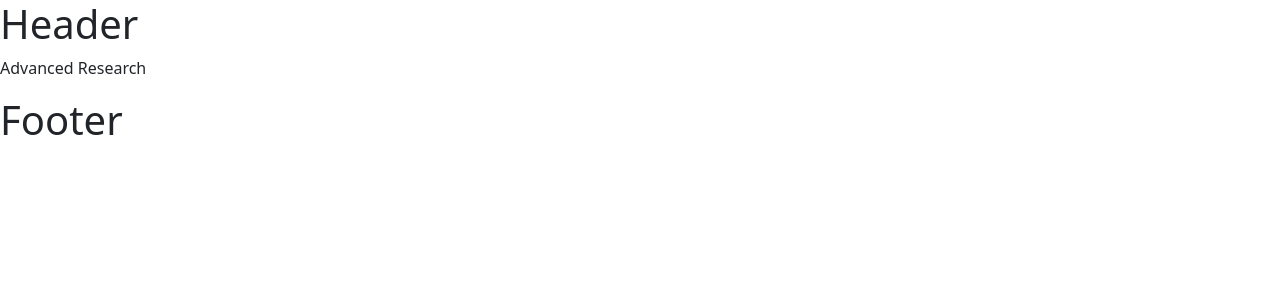
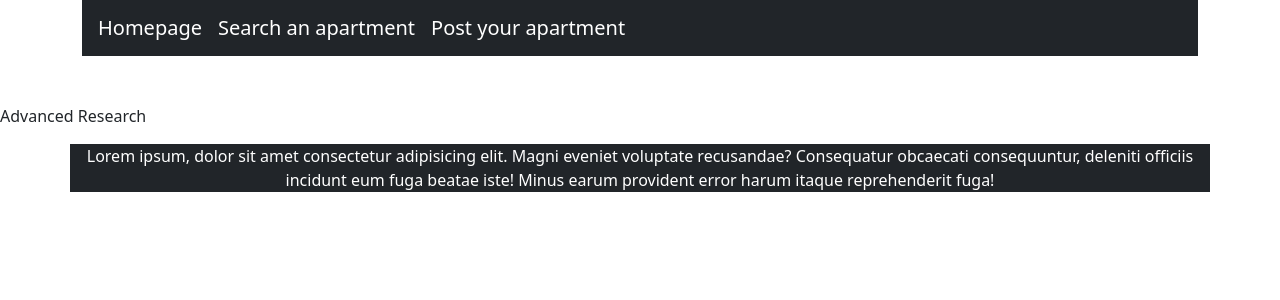
Before and after one commit to EnricoGenovese/bool-bnb-team4, a React (Vite) app in the folder frontend/: page /advanced-research in a window 1280 px wide. Shown: the top 300 px of the page. Built offline with nearby package versions, Linux system fonts and the light colour scheme; no server answers.

Commit message:
global layout: homepage;

```diff
--- a/frontend/src/components/Card.jsx
+++ b/frontend/src/components/Card.jsx
@@ -1,10 +1,21 @@
+import { NavLink } from "react-router"
 
+const imgPath = import.meta.env.VITE_IMGPATH
 
+export default function Card({ apartment }) {
+    return (
+        <div className="card">
+            <NavLink to={`/apartment/:id`} className="text-decoration-none text-dark">
+                <img className="card-img-top" src={`${imgPath}${apartment.img}`} alt={apartment.description} />
+                <div className="card-body">
+                    <h5 className="card-title">{apartment.description}</h5>
+                    <p className="card-text">{apartment.address}<span>, {apartment.city}</span></p>
+                </div>
+            </NavLink>
+            <div className="d-flex flex-nowrap justify-content-between">
+                <button className="btn btn-danger text-light m-3"><span className="d-inline-block me-2">&#9829;</span><span className="ml-3 d-inline-block align-self-center">{apartment.likes}</span></button>
 
-export default function Card() {
-    return (
-        <div>
-            <p>Card</p>
+            </div>
         </div>
     )
 }
--- a/frontend/src/components/Footer.jsx
+++ b/frontend/src/components/Footer.jsx
@@ -1,8 +1,9 @@
-
 
 
 export default function Footer() {
     return (
-        <h1>Footer</h1>
+        <div className="container bg-dark text-white text-center">
+            <p>Lorem ipsum, dolor sit amet consectetur adipisicing elit. Magni eveniet voluptate recusandae? Consequatur obcaecati consequuntur, deleniti officiis incidunt eum fuga beatae iste! Minus earum provident error harum itaque reprehenderit fuga!</p>
+        </div>
     )
 }
--- a/frontend/src/components/Header.jsx
+++ b/frontend/src/components/Header.jsx
@@ -1,8 +1,9 @@
-import { NavLink } from "react-router";
-
+import Navbar from "./Navbar";
 
 export default function Header() {
     return (
-        <h1>Header</h1>
+        <header className="container">
+            <Navbar />
+        </header>
     )
 }
--- a/frontend/src/components/Navbar.jsx
+++ b/frontend/src/components/Navbar.jsx
@@ -1,8 +1,13 @@
-
-
+import { NavLink } from "react-router";
 
 export default function Navbar() {
     return (
-        <p>Navbar</p>
+        <nav className="navbar sticky-top navbar-dark bg-dark mb-5">
+            <div className="d-flex justify-content-between align-items-center px-3">
+                <NavLink to={`/`} className="navbar-brand" href="#">Homepage</NavLink>
+                <NavLink to={`/advanced-research`} className="navbar-brand" href="#">Search an apartment</NavLink>
+                <NavLink to={`/post-apartment`} className="navbar-brand" href="#">Post your apartment</NavLink>
+            </div>
+        </nav>
     )
 }
--- a/frontend/src/pages/Homepage.jsx
+++ b/frontend/src/pages/Homepage.jsx
@@ -1,8 +1,23 @@
-
-
+import { useEffect } from "react";
+import { useGlobalContext } from "../contexts/GlobalContext"
+import Card from "../components/Card"
 
 export default function Homepage() {
+    const { apartments, getApartments } = useGlobalContext();
+
+    useEffect(() => {
+        getApartments()
+    }, [])
+
     return (
-        <h1>Homepage</h1>
+        <div className="container">
+            <div className="row">
+                {apartments?.map((apartment) => (
+                    <div className="col-12 col-md-6 col-lg-3 g-4" key={apartment.id} >
+                        <Card apartment={apartment} />
+                    </div>
+                ))}
+            </div>
+        </div>
     )
 }
```
